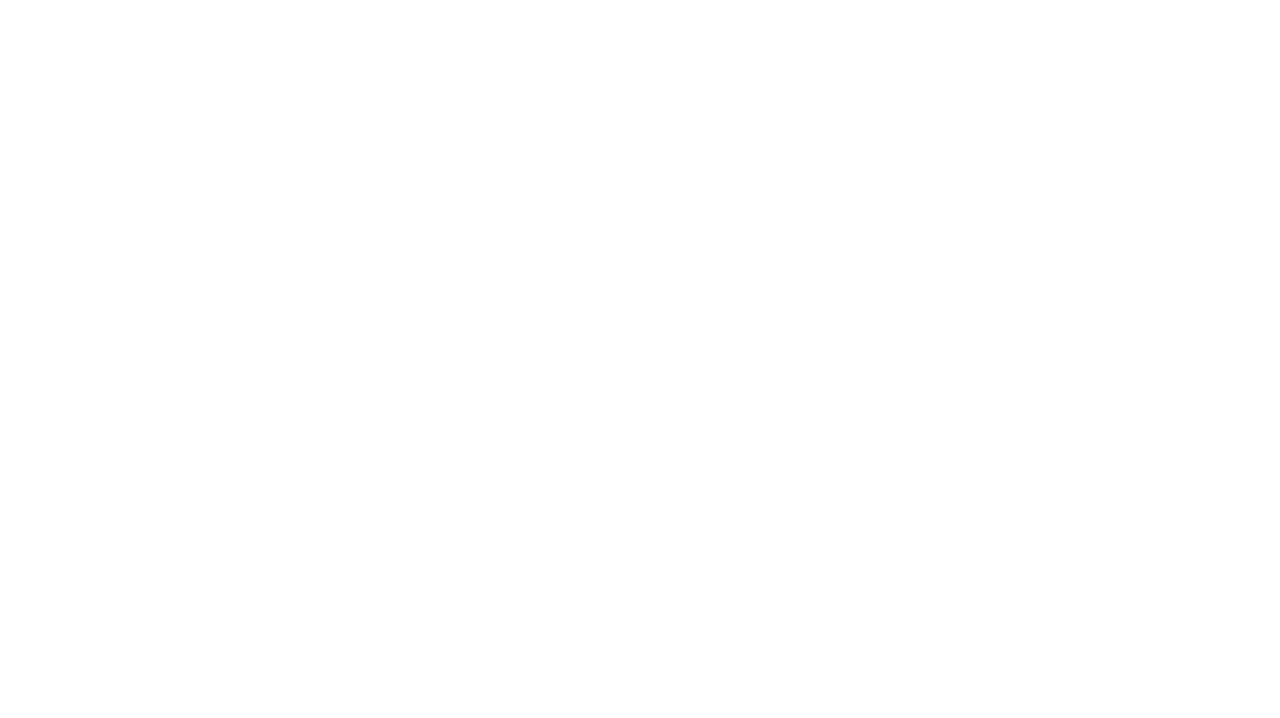
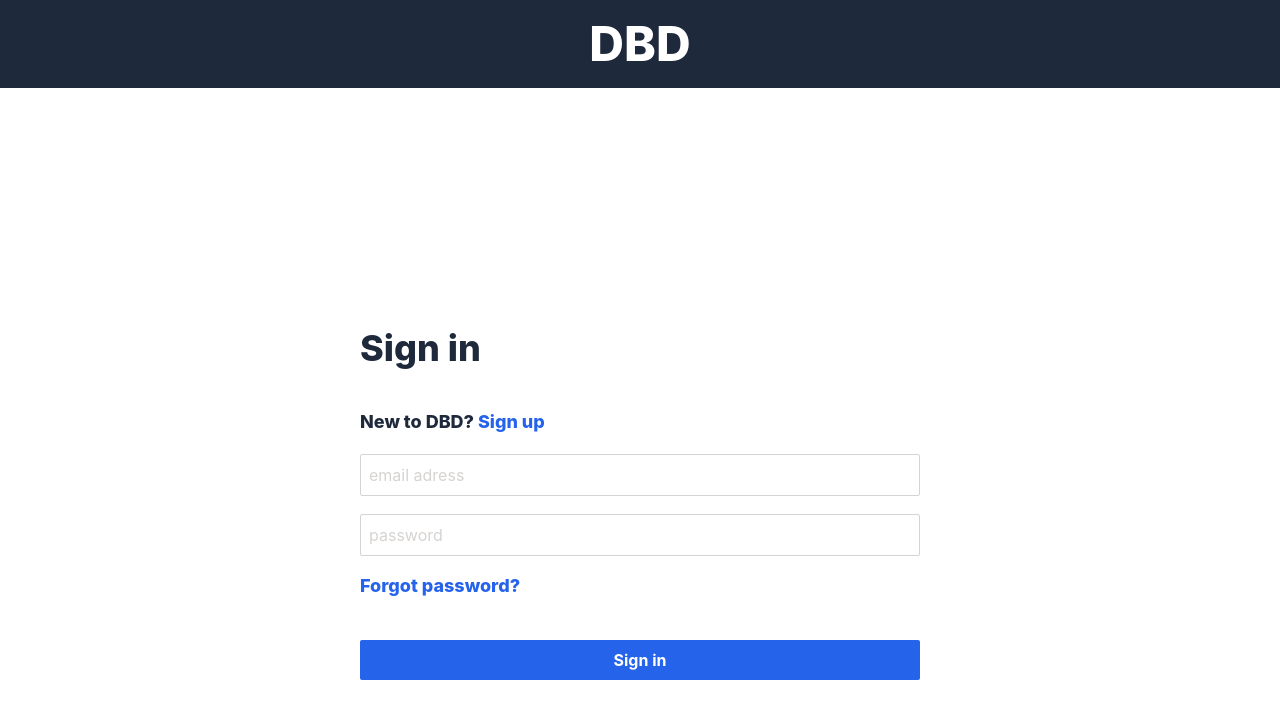
Before and after one commit to xDopeHatex/autorization-site, a React (Create React App) app: page /login in a window 1280 px wide. Before the commit this address had no page. Shown: the top 718 px of the page. Built offline with nearby package versions, Linux system fonts and the light colour scheme.

Commit message:
sign in page

```diff
--- a/src/App.js
+++ b/src/App.js
@@ -1,6 +1,7 @@
 import "./App.css";
 import Autorization from "./Pages/Autorization";
 import Confirmation from "./Pages/Confirmation";
+import Login from "./Pages/Login";
 import { BrowserRouter, Routes, Route } from "react-router-dom";
 
 function App() {
@@ -9,6 +10,7 @@ function App() {
       <Routes>
         <Route path="/" element={<Autorization />} />
         <Route path="confirmation" element={<Confirmation />} />
+        <Route path="/login" element={<Login />} />
       </Routes>
     </BrowserRouter>
   );
--- a/src/Pages/Autorization.jsx
+++ b/src/Pages/Autorization.jsx
@@ -7,6 +7,7 @@ import Wrapper from "../components/Wrapper";
 import TextBlackNormal from "../components/TextBlackNormal";
 import ComponentWithPic from "../components/ComponentWithPic";
 import Line from "../components/Line";
+import { Link } from "react-router-dom";
 
 import img1 from "../images/1st-icon.png";
 import img2 from "../images/2nd-icon.png";
@@ -15,9 +16,7 @@ import Input from "../components/Input";
 
 function Autorization() {
   const inputValueHandler = (event) => {
-    console.log(event);
     dispatch({ type: event[0], value: event[1] });
-    console.log(state);
   };
 
   const inputs = [
@@ -29,7 +28,7 @@ function Autorization() {
     },
     {
       id: "password",
-      type: "text",
+      type: "password",
       placeholder: "password",
       text: " Create a password",
     },
@@ -94,6 +93,7 @@ function Autorization() {
         return { ...state, phoneNumber: action.value };
       case ACTIONS.BIRTHDAY:
         return { ...state, birthDay: action.value };
+
       default:
         throw new Error();
     }
@@ -223,7 +223,9 @@ function Autorization() {
       <div className="flex justify-center mb-10">
         <div className="text-stone-500 text-sm">
           Already have a DBD account?{" "}
-          <span className="text-blue-600 font-semibold">Sign in</span>
+          <Link to={"/login"} className="text-blue-600 font-semibold">
+            Sign in
+          </Link>
         </div>
       </div>
     </>
--- /dev/null
+++ b/src/Pages/Login.jsx
@@ -0,0 +1,124 @@
+import React from "react";
+import Header from "../components/Header";
+import Wrapper from "../components/Wrapper";
+import Button from "../components/Button";
+import Input from "../components/Input";
+import { Link } from "react-router-dom";
+import { useState, useReducer } from "react";
+import axios from "axios";
+
+function Login() {
+  const inputs = [
+    {
+      id: "email",
+      type: "email",
+      placeholder: "email adress",
+    },
+    {
+      id: "password",
+      type: "password",
+      placeholder: "password",
+    },
+  ];
+
+  const inputValueHandler = (event) => {
+    dispatch({ type: event[0], value: event[1] });
+    console.log(event);
+  };
+
+  const ACTIONS = {
+    EMAIL: "email",
+    PASSWORD: "password",
+  };
+
+  const initialState = {
+    email: "not null",
+
+    password: "not null",
+  };
+
+  function reducer(state, action) {
+    switch (action.type) {
+      case ACTIONS.EMAIL:
+        return { ...state, email: action.value };
+      case ACTIONS.PASSWORD:
+        return { ...state, password: action.value };
+
+      default:
+        throw new Error();
+    }
+  }
+
+  const [state, dispatch] = useReducer(reducer, initialState);
+
+  const customConfig = {
+    headers: {
+      "Content-Type": "application/json",
+    },
+  };
+
+  const submitHandler = async (event) => {
+    event.preventDefault();
+
+    try {
+      event.preventDefault();
+      console.log(state);
+
+      const x = await axios.post(
+        "http://192.168.5.4:8080/user/login",
+        {
+          email: state.email,
+
+          password: state.password,
+        },
+        customConfig
+      );
+      console.log(x);
+    } catch (error) {
+      console.log(error);
+    }
+  };
+
+  return (
+    <>
+      <Header />
+      <Wrapper className={"space-y-10 max-w-[35rem] lg:mt-[15rem] mt-[8rem]"}>
+        <h1 className="text-slate-800 font-extrabold text-4xl">Sign in</h1>
+        <div className="space-y-4 ">
+          <h3 className="text-slate-800 font-extrabold text-lg">
+            New to DBD?{" "}
+            <Link to={"/"} className="text-blue-600 font-extrabold text-lg">
+              Sign up
+            </Link>
+          </h3>
+
+          <form
+            onSubmit={submitHandler}
+            className="grid grid-cols-1 space-y-4 "
+            id="myform"
+          >
+            {inputs.map(function (item, index) {
+              return (
+                <Input
+                  key={index}
+                  id={item.id}
+                  type={item.type}
+                  placeholder={item.placeholder}
+                  inputValue={inputValueHandler}
+                ></Input>
+              );
+            })}
+          </form>
+          <h3 className="text-blue-600 font-extrabold text-lg">
+            Forgot password?
+          </h3>
+        </div>
+        <Button type={"submit"} form={"myform"} className={"w-[5rem]"}>
+          Sign in
+        </Button>
+      </Wrapper>
+    </>
+  );
+}
+
+export default Login;
```
